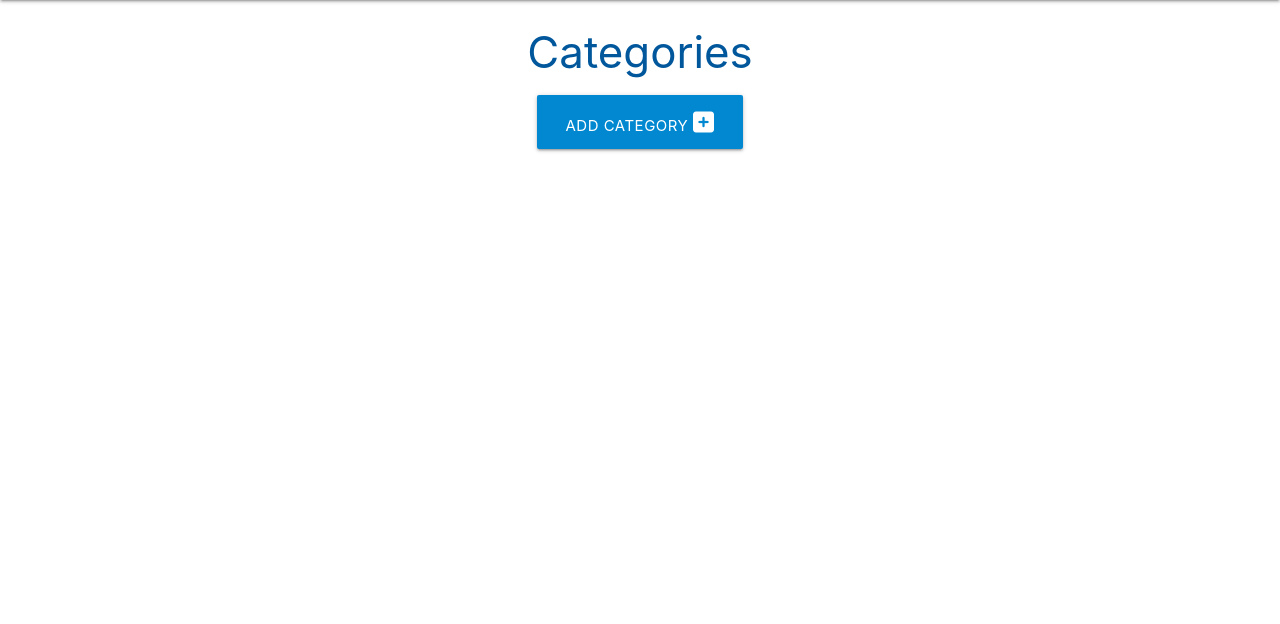
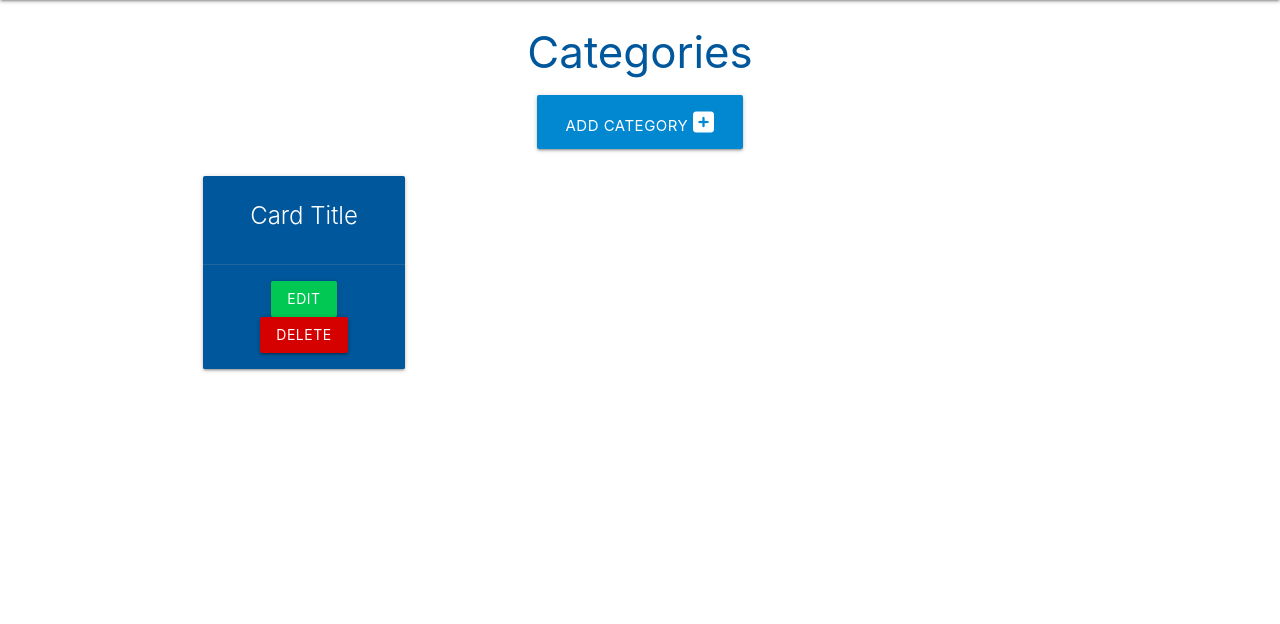
Before and after one commit to nfepb/flask-sqlalchemy-task-manager, a Flask app: page /categories in a window 1280 px wide. Shown: the part 64-688 px from the top of the page. Run offline with Flask 2, Linux system fonts and the light colour scheme.

Commit message:
Adds card html to display categories on categories.html

```diff
--- a/taskmanager/templates/categories.html
+++ b/taskmanager/templates/categories.html
@@ -12,4 +12,18 @@
   </div>
 </div>
 
+<div class="row">
+  <div class="col s12 m6 l3">
+    <div class="card light-blue darken-4 center-align">
+      <div class="card-content white-text">
+        <span class="card-title">Card Title</span>
+      </div>
+      <div class="card-action">
+        <a href="#" class="btn green accent-4">Edit</a>
+        <a href="#" class="btn red accent-4">Delete</a>
+      </div>
+    </div>
+  </div>
+</div>
+
 {% endblock %}
```
